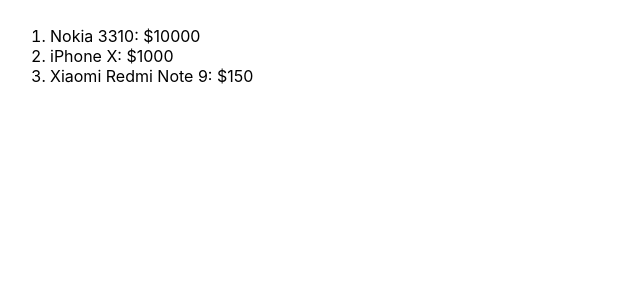
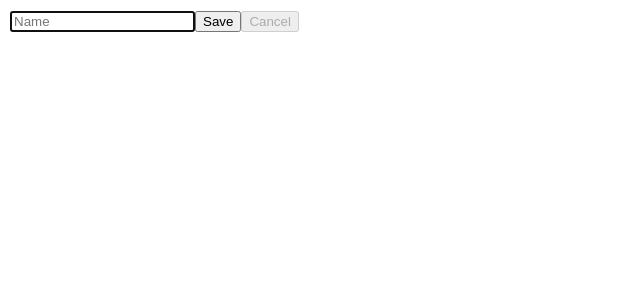
Before and after one commit to pecourses/pe2022-1-react-app, a React (Create React App) app: page / in a window 1280 px wide. Shown: the top 300 px of the page, without its empty margins (0-640 px from the left). Built offline with nearby package versions, Linux system fonts and the light colour scheme.

Commit message:
Add formik base ex

```diff
--- a/package.json
+++ b/package.json
@@ -8,6 +8,7 @@
     "@testing-library/user-event": "^13.5.0",
     "classnames": "^2.3.2",
     "date-fns": "^2.29.3",
+    "formik": "^2.2.9",
     "query-string": "^8.1.0",
     "react": "^18.2.0",
     "react-dom": "^18.2.0",
--- a/src/App.js
+++ b/src/App.js
@@ -1,8 +1,7 @@
-import PhonesLoadedList from './components/PhonesLoadedList';
+import UserInfoForm from './components/UserInfoForm/index';
 
-// HOC - компонент вищого порядку (функція, яка приймає і повертає компонент)
 function App() {
-  return <PhonesLoadedList url="/data/phones.json" />;
+  return <UserInfoForm />;
 }
 
 export default App;
--- /dev/null
+++ b/src/components/UserInfoForm/index.jsx
@@ -0,0 +1,54 @@
+import { Formik } from 'formik';
+import React from 'react';
+import * as yup from 'yup';
+
+const USER_VALIDATION_SCHEMA = yup.object({
+  firstName: yup.string().trim().min(2).max(64).required(),
+});
+
+// Formik взяв на себе керуванням станом керованого компонента
+// + містить шаблонний код його обробників
+function UserInfoForm() {
+  const userInitialValues = { firstName: '' };
+
+  const handleSubmit = (values, formikBag) => {
+    console.log('values :>> ', values);
+    // console.log('formikBag', formikBag);
+    formikBag.resetForm();
+  };
+
+  return (
+    <Formik
+      initialValues={userInitialValues}
+      onSubmit={handleSubmit}
+      validationSchema={USER_VALIDATION_SCHEMA}>
+      {formikProps => {
+        console.log(formikProps);
+
+        return (
+          <form
+            onSubmit={formikProps.handleSubmit}
+            onReset={formikProps.handleReset}>
+            <input
+              type="text"
+              name="firstName"
+              value={formikProps.values.firstName}
+              onChange={formikProps.handleChange}
+              placeholder="Name"
+              autoFocus
+            />
+            {formikProps.errors.firstName && (
+              <div>{formikProps.errors.firstName}</div>
+            )}
+            <button type="submit">Save</button>
+            <button type="reset" disabled={!formikProps.dirty}>
+              Cancel
+            </button>
+          </form>
+        );
+      }}
+    </Formik>
+  );
+}
+
+export default UserInfoForm;
```
Also changed, not shown: 1 other file (tests, documents, lock files or other folders).
